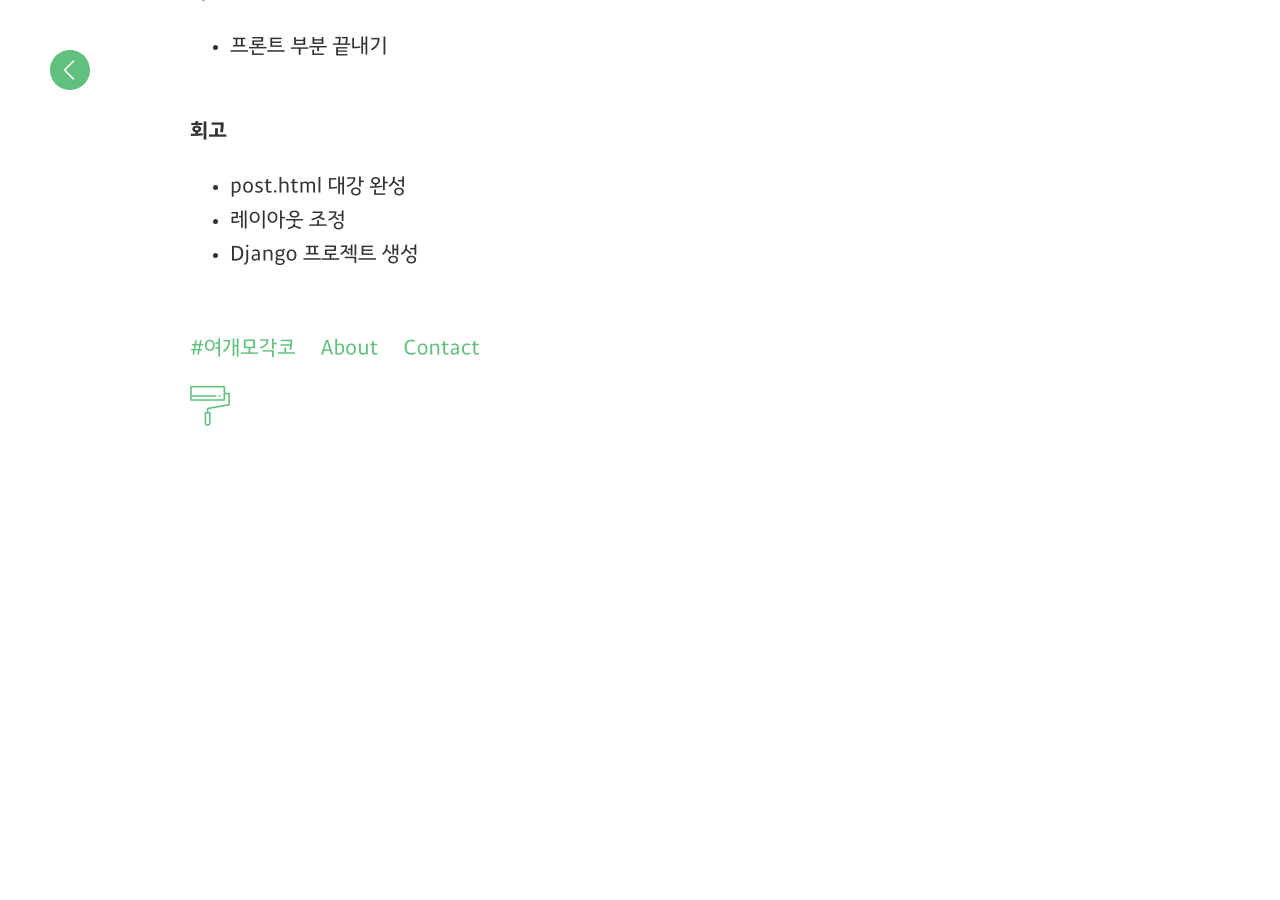
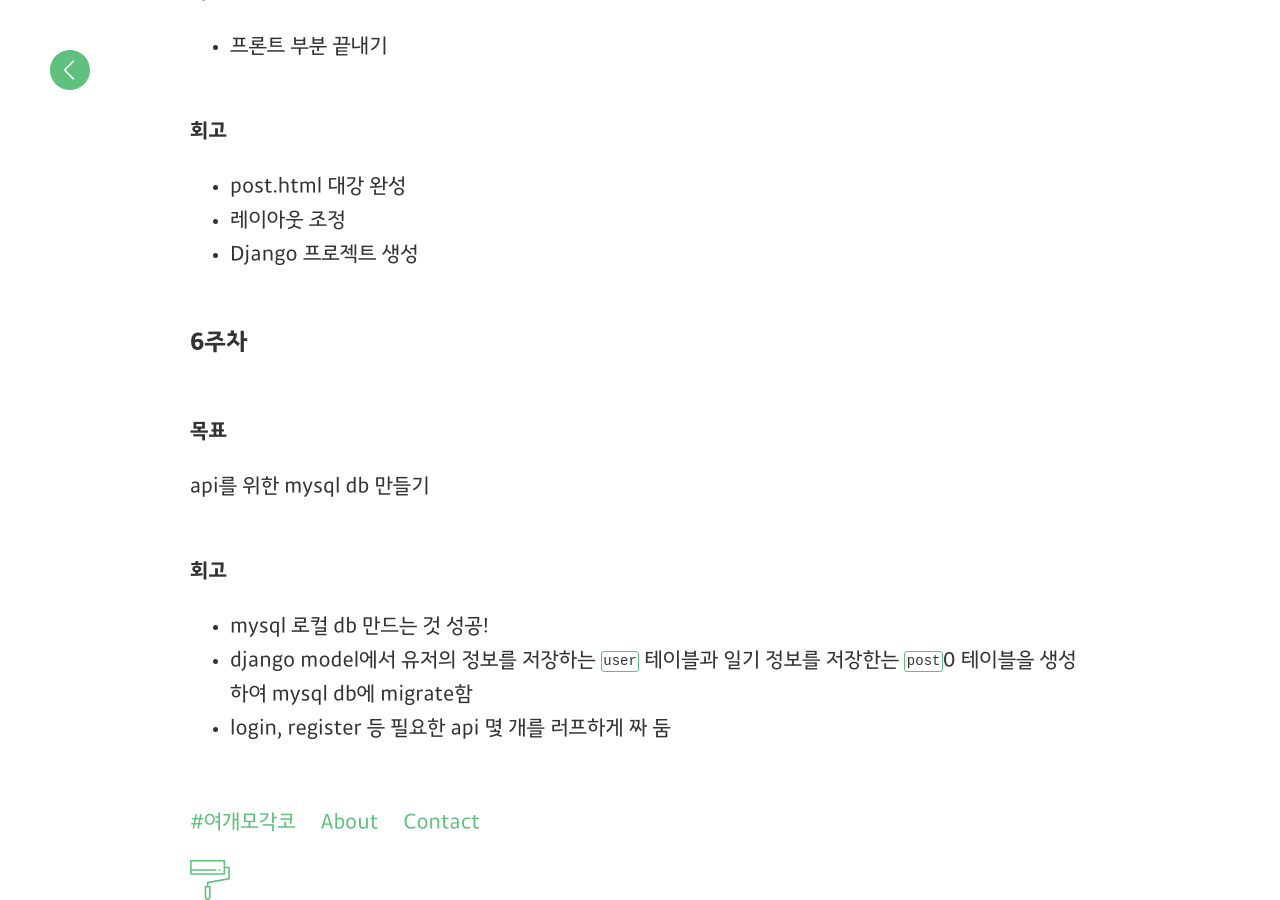
Before and after one commit to yeogaemogaco/retrospective-2nd, a Jekyll site: the page built from _posts/2017-11-04-yuda110.md, in a window 1280 px wide and 900 px high, scrolled down 1601 px. Built offline with Jekyll 4.4.1, drawn with Linux system fonts in a browser that asks for light colours; before the commit the page ends 2027 px from its top, so only the background shows below that; some of the changed text lies outside the part shown.

Commit message:
[추가] 유다 6주차 목표 및 회고 추가

```diff
--- a/_posts/2017-11-04-yuda110.md
+++ b/_posts/2017-11-04-yuda110.md
@@ -40,3 +40,12 @@ Django와 html/css/javascript를 활용하여 일기장 웹사이트를 제작
 - post.html 대강 완성
 - 레이아웃 조정
 - Django 프로젝트 생성
+
+### 6주차
+#### 목표
+api를 위한 mysql db 만들기
+
+#### 회고
+- mysql 로컬 db 만드는 것 성공!
+- django model에서 유저의 정보를 저장하는 `user` 테이블과 일기 정보를 저장한는 `post`0 테이블을 생성하여 mysql db에 migrate함
+- login, register 등 필요한 api 몇 개를 러프하게 짜 둠
```
Also changed, not shown: other parts of _posts/2017-11-04-yuda110.md (+1 -1 lines).
